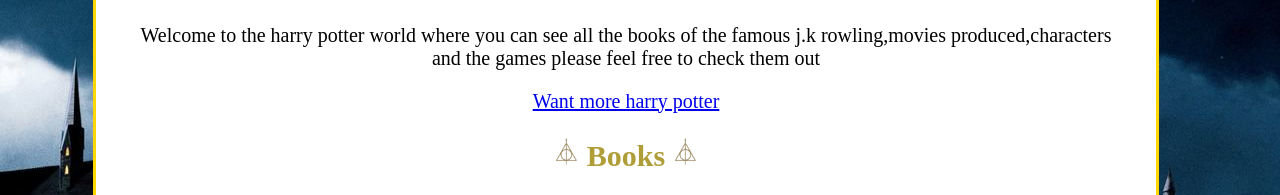
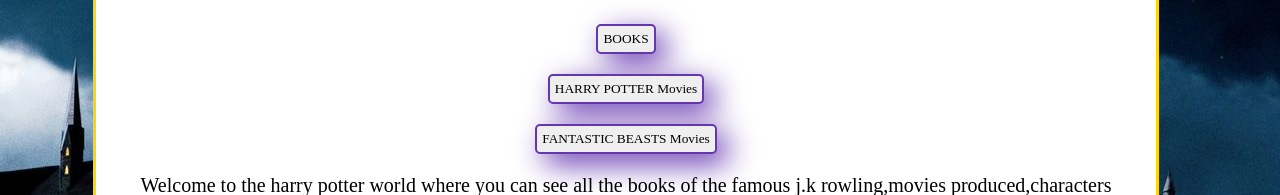
Before and after one commit to Zincxhigh/Harry-potters-world, a plain HTML site: page index.html in a window 1280 px wide. Shown: the part 210-405 px from the top of the page. Drawn offline with Linux system fonts and the light colour scheme; a web font is replaced by a local one.

Commit message:
Add files via upload

```diff
--- a/index.html
+++ b/index.html
@@ -13,9 +13,19 @@
 <body>
     <div class="section">
     <h1 class="title1">Harry Potter world</h1>
+    <p>
+  <a href="#section1"><button id="books">BOOKS</button></a>
+</p>
+<p>
+  <a href="#section2"><button id="movies">HARRY POTTER Movies</button></a>
+</p>
+<p>
+  <a href="#section3"><button id="movies">FANTASTIC BEASTS Movies</button></a>
+</p>
     <p class="text">Welcome to the harry potter world where you can see all the books of the famous j.k rowling,movies produced,characters and the games please feel free to check them out</p>
     <a href="https://harrypotter.fandom.com/wiki/Main_Page"> Want more harry potter</a>
     <h2 class="title2"><img src="symbol/Deathly_Hallows_Symbol.webp"> Books <img src="symbol/Deathly_Hallows_Symbol.webp"></h2>
+    <div id="section1">
     <ul>
      <li class="image-list">
     <img src="images/sorcerer-stone-childrens-tenth-anniversary-edition-324x0-c-default.jpg" width="150px" height="225px"><a>Harry Potter and the Philosopher's Stone</a>
@@ -34,7 +44,9 @@
     <img src="images/deathly-hallows-signature-edition-313x0-c-default.jpg" width="150px" height="225px"><a>Harry Potter and the Deathly Hallow's</a>
      </li>
     </ul>
+    </div>
     <h2 class="title2">Harry Potter Movies</h2>
+    <div id="section2">
     <ul>
         <li class="image-list">
     <img src="movies/sorcerers-stone-one-sheet-600x0-c-default.jpg" width="150px" height="225px"><a>Harry Potter and the Philosopher's Stone</a>
@@ -53,6 +65,7 @@
     <img src="movies/deathly-hallows-part-2-it-all-ends-poster-600x0-c-default.jpg" width="150px" height="225px"><a>Harry Potter and the Deathly Hallows: Part 2</a>
      </li>
     </ul>
+    </div>
     <h2 class="title2"><img src="symbol/Deathly_Hallows_Symbol.webp"> Characters <img src="symbol/Deathly_Hallows_Symbol.webp"></h2>
     <h3> Harry Potter</h3>
     <ul>
@@ -76,6 +89,7 @@
      </li>
     </ul>
     <h2 class="title2">Fantastic Beast Movies</h2>
+    <div id="section3">
     <ul>
         <li class="image-list">
     <img src="fantastic_beasts/FBWTFT_Poster.webp" width="150px" height="225px"> <a>Fantastic Beasts and Where to Find Them</a>
@@ -86,6 +100,7 @@
     <a>Fantastic Beasts: The Secrets of Dumbledore</a>
      </li>
     </ul>
+    </div>
     <h2 class="title2"><img src="symbol/Deathly_Hallows_Symbol.webp"> Characters <img src="symbol/Deathly_Hallows_Symbol.webp"></h2>
     <h3>Fantastic Beast</h3>
     <ul>
@@ -117,6 +132,12 @@
     <p>Contacts: <a href="Hamednoordin95@gmail.com"> Hamednoordin95@gmail.com</a></p>
 </footer>
 
+<audio autoplay loop>
+  <source src="geoffharvey-let-the-mystery-unfold-122118.mp3" type="audio/mpeg">
+  <source src="geoffharvey-let-the-mystery-unfold-122118.mp3" type="audio/ogg">
+  browser does not support the audio element.
+</audio>
+
 
 
 </body>
--- a/style.css
+++ b/style.css
@@ -3,6 +3,9 @@ body{
     color: rgb(0, 0, 0);
     font-family: "Fontdiner Swanky";
     text-align: center;
+}
+html {
+  scroll-behavior: smooth;
 }
 
 .section{
@@ -44,3 +47,29 @@ body{
     color: rgb(175, 157, 55);
 
 }
+#books:hover{
+    background-color: rgb(101, 55, 175);
+    color: rgb(101, 55, 175);
+
+}
+#movies:hover{
+    background-color: rgb(101, 55, 175);
+    color: rgb(101, 55, 175);
+
+}
+#movies{
+    padding: 5px;
+    border: rgb(101, 55, 175) solid 2px;
+    border-radius: 5px;
+    font-family: "Fontdiner Swanky";
+    color: black;
+    box-shadow: 10px 10px 30px rgb(101, 55, 175);
+}
+#books{
+    padding: 5px;
+    border: rgb(101, 55, 175) solid 2px;
+    border-radius: 5px;
+    font-family: "Fontdiner Swanky";
+    color: black;
+    box-shadow: 10px 10px 30px rgb(101, 55, 175);
+}
```
Also changed, not shown: 1 other file.
